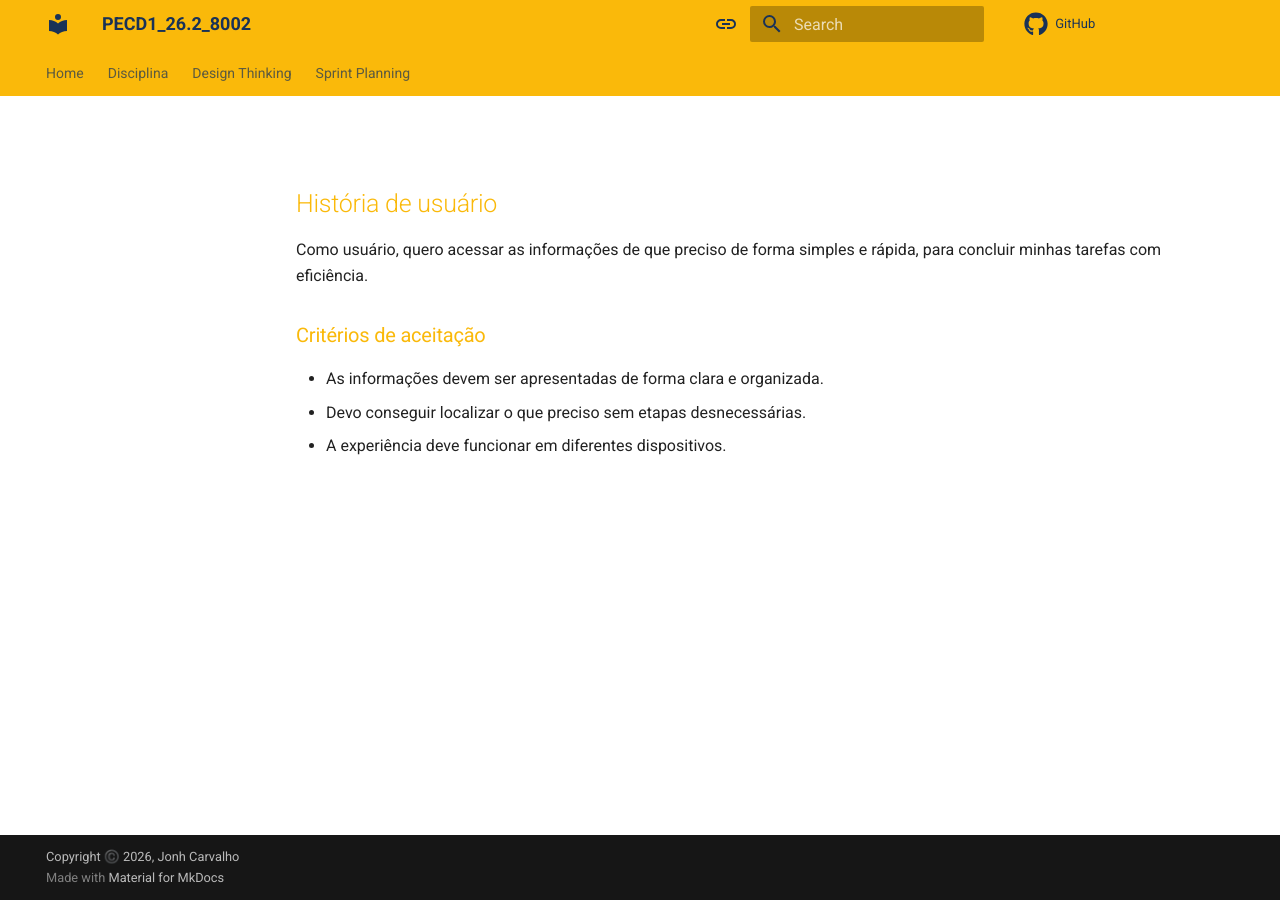
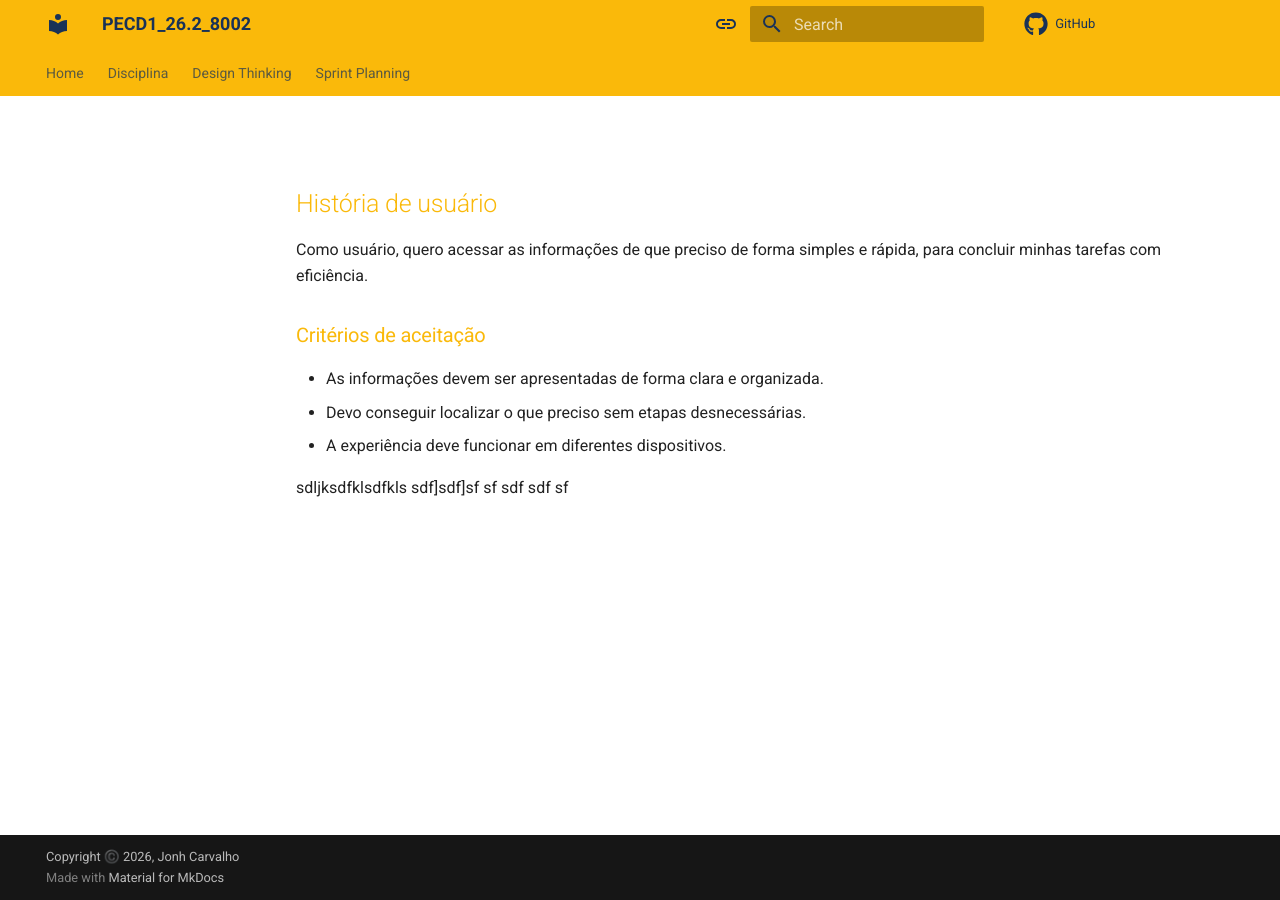
Before and after one commit to jonh-carvalho/PECDI_26.2_8002, an MkDocs documentation site: the page built from docs/Design Thinking/teste.md, in a window 1280 px wide. Built offline with MkDocs 1.6.1 and Material for MkDocs 9.7.7, drawn with Linux system fonts in a browser that asks for light colours; comment, search, counter and statistics services are not loaded.

Commit message:
commit 2

```diff
--- a/docs/Design Thinking/teste.md
+++ b/docs/Design Thinking/teste.md
@@ -7,3 +7,10 @@ Como usuário, quero acessar as informações de que preciso de forma simples e
 - As informações devem ser apresentadas de forma clara e organizada.
 - Devo conseguir localizar o que preciso sem etapas desnecessárias.
 - A experiência deve funcionar em diferentes dispositivos.
+
+sdljksdfklsdfkls
+sdf]sdf]sf
+sf
+sdf
+sdf
+sf
```
